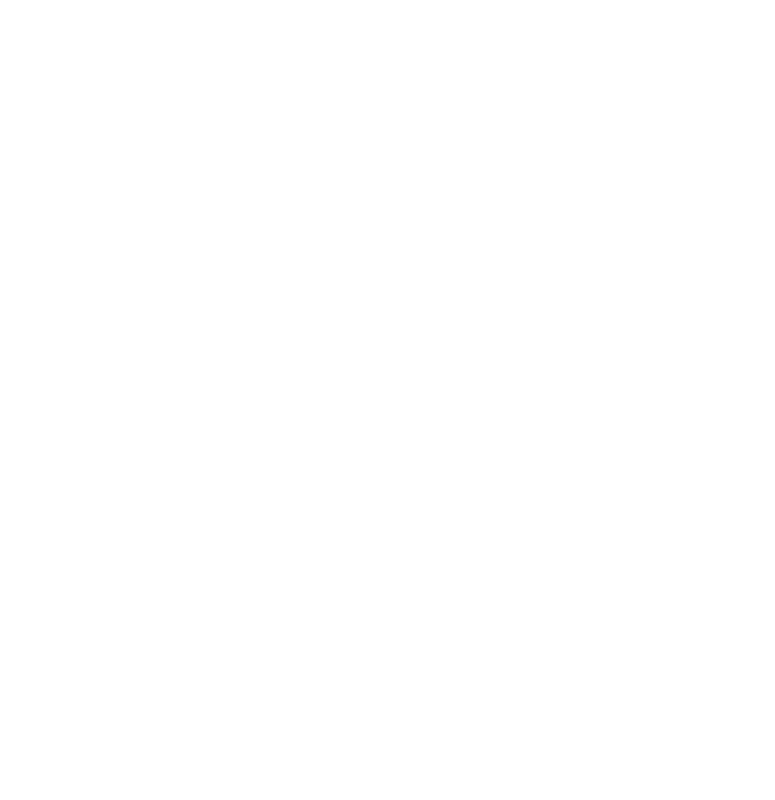
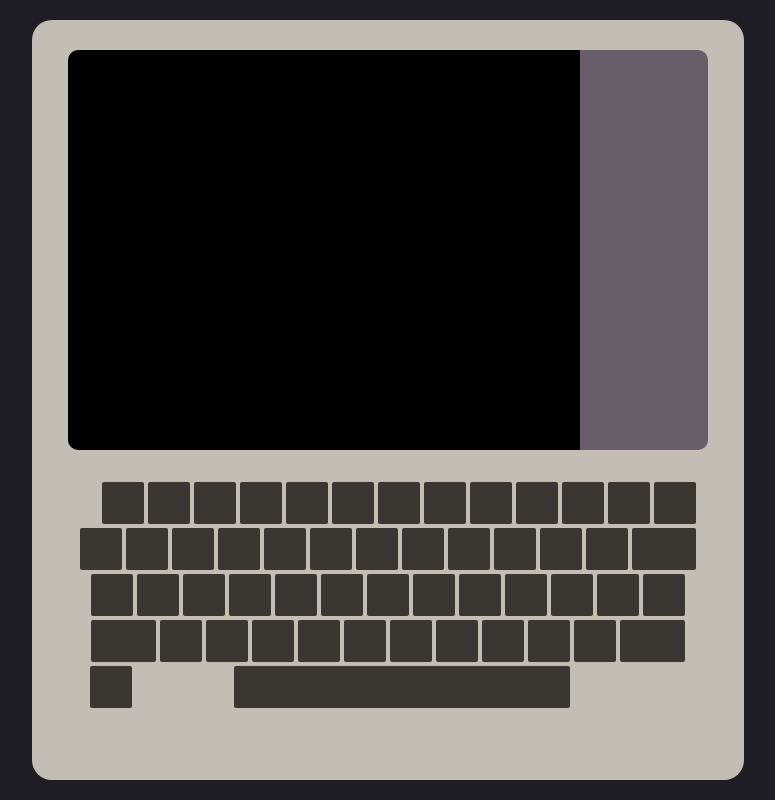
Before and after one commit to olegpreed/virtual-keyboard, a plain HTML site: page index.html in a window 1280 px wide. Shown: the whole page, without its empty margins (252-1027 px from the left). Drawn offline with Linux system fonts and the light colour scheme.

Commit message:
feat: create basic interface for a virtual keyboard

```diff
--- a/index.html
+++ b/index.html
@@ -5,11 +5,84 @@
 	<meta charset="UTF-8">
 	<meta http-equiv="X-UA-Compatible" content="IE=edge">
 	<meta name="viewport" content="width=device-width, initial-scale=1.0">
+	<link rel="stylesheet" href="style.css">
 	<title>Document</title>
 </head>
 
 <body>
-
+	<main class="interface">
+		<section class="interface__monitor">
+			<div class="interface__screen"></div>
+			<div class="interface__side-panel"></div>
+		</section>
+		<section class="interface__computer">
+			<div class="interface__keyboard keyboard">
+				<div class="keyboard__row--first">
+					<div class="keyboard__key"></div>
+					<div class="keyboard__key"></div>
+					<div class="keyboard__key"></div>
+					<div class="keyboard__key"></div>
+					<div class="keyboard__key"></div>
+					<div class="keyboard__key"></div>
+					<div class="keyboard__key"></div>
+					<div class="keyboard__key"></div>
+					<div class="keyboard__key"></div>
+					<div class="keyboard__key"></div>
+					<div class="keyboard__key"></div>
+					<div class="keyboard__key"></div>
+					<div class="keyboard__key"></div>
+				</div>
+				<div class="keyboard__row">
+					<div class="keyboard__key"></div>
+					<div class="keyboard__key"></div>
+					<div class="keyboard__key"></div>
+					<div class="keyboard__key"></div>
+					<div class="keyboard__key"></div>
+					<div class="keyboard__key"></div>
+					<div class="keyboard__key"></div>
+					<div class="keyboard__key"></div>
+					<div class="keyboard__key"></div>
+					<div class="keyboard__key"></div>
+					<div class="keyboard__key"></div>
+					<div class="keyboard__key"></div>
+					<div class="keyboard__key--long"></div>
+				</div>
+				<div class="keyboard__row">
+					<div class="keyboard__key"></div>
+					<div class="keyboard__key"></div>
+					<div class="keyboard__key"></div>
+					<div class="keyboard__key"></div>
+					<div class="keyboard__key"></div>
+					<div class="keyboard__key"></div>
+					<div class="keyboard__key"></div>
+					<div class="keyboard__key"></div>
+					<div class="keyboard__key"></div>
+					<div class="keyboard__key"></div>
+					<div class="keyboard__key"></div>
+					<div class="keyboard__key"></div>
+					<div class="keyboard__key"></div>
+				</div>
+				<div class="keyboard__row">
+					<div class="keyboard__key--long"></div>
+					<div class="keyboard__key"></div>
+					<div class="keyboard__key"></div>
+					<div class="keyboard__key"></div>
+					<div class="keyboard__key"></div>
+					<div class="keyboard__key"></div>
+					<div class="keyboard__key"></div>
+					<div class="keyboard__key"></div>
+					<div class="keyboard__key"></div>
+					<div class="keyboard__key"></div>
+					<div class="keyboard__key"></div>
+					<div class="keyboard__key--long"></div>
+				</div>
+				<div class="keyboard__row--last">
+					<div class="keyboard__key"></div>
+					<div class="keyboard__key--space"></div>
+				</div>
+			</div>
+		</section>
+	</main>
 </body>
 
 </html>
--- a/style.css
+++ b/style.css
@@ -0,0 +1,108 @@
+:root {
+  --bg-color: #1e1e24;
+  --screen-width: 512px;
+  --screen-height: 400px;
+  --panel-width: calc((var(--screen-width) / 4));
+  --monitor-width: calc(var(--screen-width) + 200px);
+  --monitor-height: calc(var(--screen-height) + 60px);
+  --key-width: 42px;
+  --key-color: #3a3732;
+  --computer-color: #c3beb5;
+  --monitor-color: var(--computer-color);
+  --screen-color: #000000;
+  --panel-color: #675e69;
+}
+
+* {
+  box-sizing: border-box;
+}
+
+body {
+  min-height: 100vh;
+  background-color: var(--bg-color);
+  margin: 0;
+  display: flex;
+  justify-content: center;
+  align-items: center;
+}
+
+.interface {
+  display: flex;
+  flex-direction: column;
+}
+
+.interface__monitor {
+  width: var(--monitor-width);
+  height: var(--monitor-height);
+  background-color: var(--monitor-color);
+  border-radius: 20px 20px 0 0;
+  display: flex;
+  align-items: center;
+  justify-content: center;
+}
+
+.interface__screen {
+  background-color: var(--screen-color);
+  width: var(--screen-width);
+  height: var(--screen-height);
+  border-radius: 10px 0px 0px 10px;
+}
+
+.interface__side-panel {
+  height: var(--screen-height);
+  width: var(--panel-width);
+  background-color: var(--panel-color);
+  border-radius: 0 10px 10px 0;
+}
+
+.interface__computer {
+  width: var(--monitor-width);
+  height: 300px;
+  background: var(--computer-color);
+  display: flex;
+  justify-content: center;
+  align-items: flex-start;
+  border-radius: 0px 0px 20px 20px;
+}
+
+.keyboard {
+  display: flex;
+  flex-direction: column;
+  align-items: center;
+}
+
+.keyboard__row,
+.keyboard__row--first,
+.keyboard__row--last {
+  display: flex;
+}
+
+.keyboard__row--first {
+  align-self: flex-end;
+}
+
+.keyboard__row--last {
+  align-self: flex-start;
+  position: relative;
+  left: calc((var(--key-width) / 4));
+  width: 78%;
+  justify-content: space-between;
+}
+
+.keyboard__key,
+.keyboard__key--long,
+.keyboard__key--space {
+  width: var(--key-width);
+  height: var(--key-width);
+  background-color: var(--key-color);
+  margin: 2px;
+  border-radius: 2px;
+}
+
+.keyboard__key--long {
+  width: calc(var(--key-width) * 1.54) !important;
+}
+
+.keyboard__key--space {
+  width: calc(var(--key-width) * 8) !important;
+}
```
